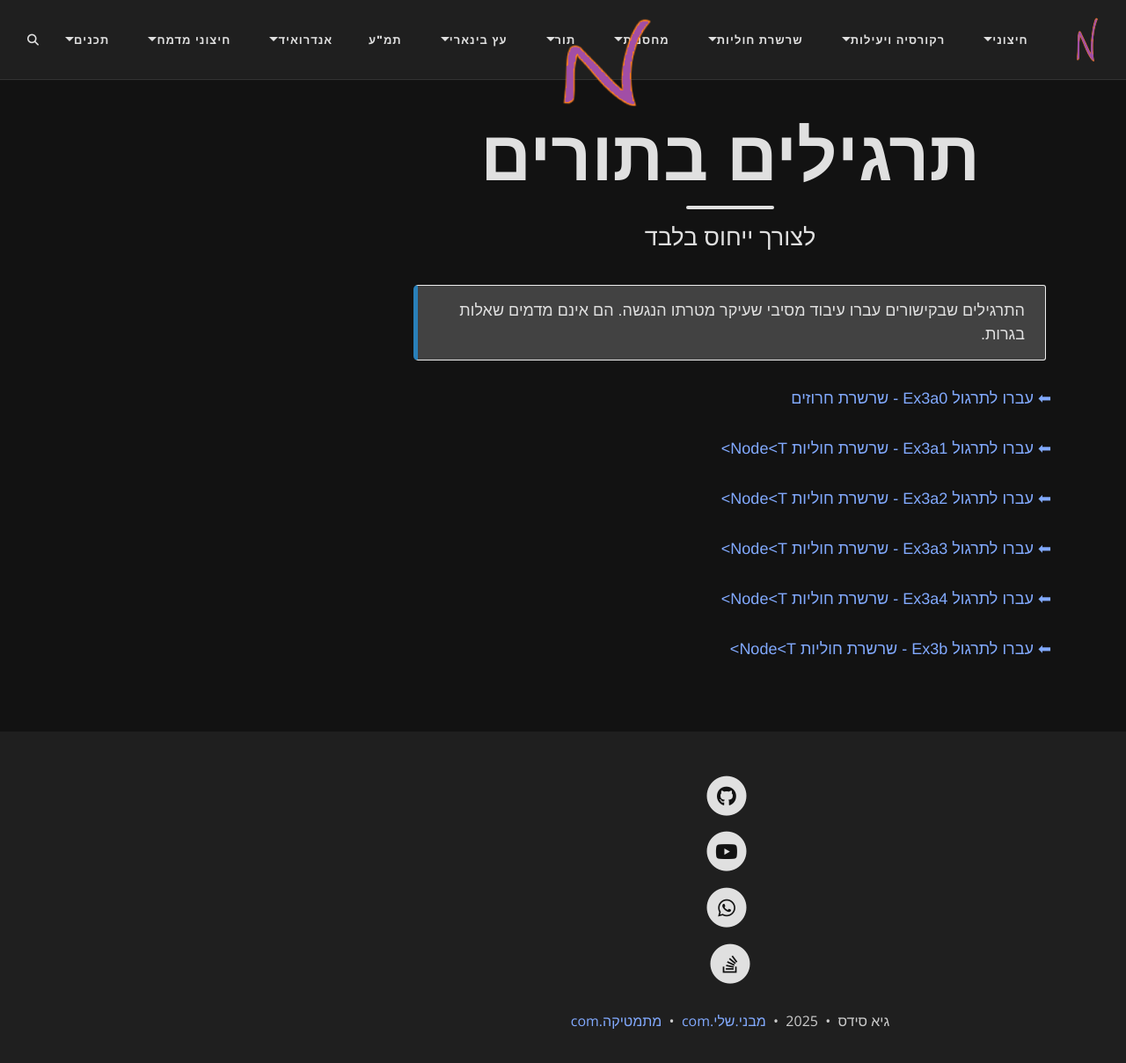
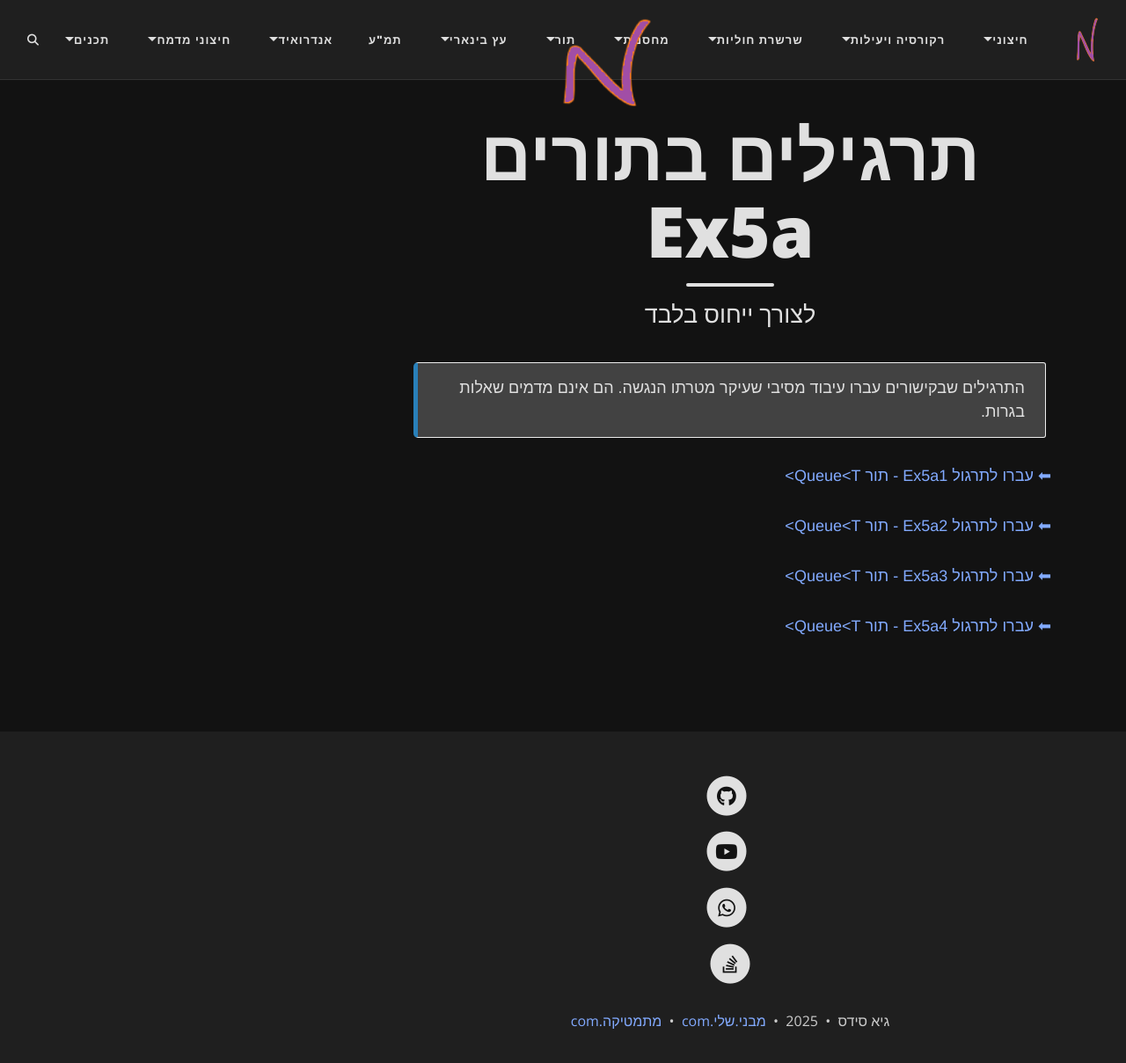
Before and after one commit to 3strategy/BeautifulMivney, a Jekyll site: the page built from mivney/5queue/Links.md, in a window 1280 px wide and 1223 px high. Shown: the top 1209 px of the window at 88% size. Built offline with Jekyll 4.4.1, drawn with Linux system fonts in a browser that asks for light colours; comment, search, counter and statistics services are not loaded.

Commit message:
אזעקה

```diff
--- a/mivney/5queue/Links.md
+++ b/mivney/5queue/Links.md
@@ -1,6 +1,6 @@
 ---
 layout: page
-title: "תרגילים בתורים"
+title: "תרגילים בתורים Ex5a"
 subtitle: "לצורך ייחוס בלבד"
 tags: []
 lang: he
@@ -9,14 +9,11 @@ lang: he
 {: .box-note}
 התרגילים שבקישורים עברו עיבוד מסיבי שעיקר מטרתו הנגשה. הם אינם מדמים שאלות בגרות.
 
-[⬅ עברו לתרגול Ex3a0 - שרשרת חרוזים](/cst/3nodeNbead/Ex3a0beads)
 
-[⬅ עברו לתרגול Ex3a1 - שרשרת חוליות Node\<T\>](/cst/3nodeT/Ex3a1node)
+[⬅ עברו לתרגול Ex5a1 - תור Queue\<T\>](/cst/5queue/Ex5a1node)
 
-[⬅ עברו לתרגול Ex3a2 - שרשרת חוליות Node\<T\>](/cst/3nodeT/Ex3a2node)
+[⬅ עברו לתרגול Ex5a2 - תור Queue\<T\>](/cst/5queue/Ex5a2node)
 
-[⬅ עברו לתרגול Ex3a3 - שרשרת חוליות Node\<T\>](/cst/3nodeT/Ex3a3node)
+[⬅ עברו לתרגול Ex5a3 - תור Queue\<T\>](/cst/5queue/Ex5a3node)
 
-[⬅ עברו לתרגול Ex3a4 - שרשרת חוליות Node\<T\>](/cst/3nodeT/Ex3a4node)
-
-[⬅ עברו לתרגול Ex3b - שרשרת חוליות Node\<T\>](/cst/3nodeT/Ex3b)
+[⬅ עברו לתרגול Ex5a4 - תור Queue\<T\>](/cst/5queue/Ex5a4node)
```
Also changed, not shown: mivney/1recursionAndComplexity/Links.md (+7 -7 lines), mivney/3node/Links.md (+5 -5 lines), mivney/4stack/Links.md (+4 -6 lines).
